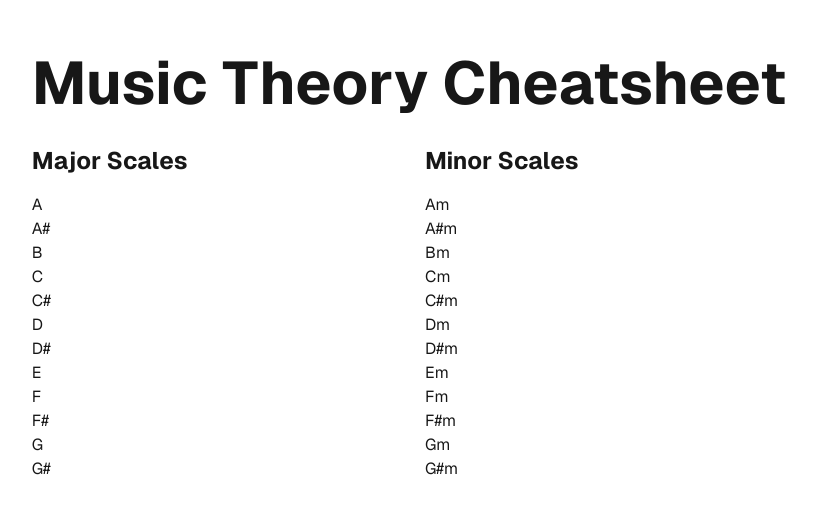
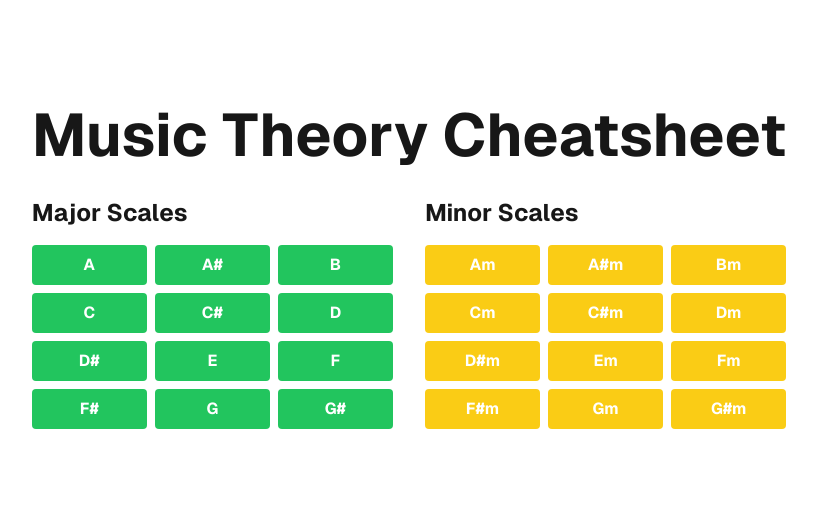
Before and after one commit to DimosthenisK/music-cheatsheet, a Next.js app: page / in a window 1280 px wide. Shown: the part 133-646 px from the top of the page, without its empty margins (231-1048 px from the left). Built offline with nearby package versions, Linux system fonts and the light colour scheme.

Commit message:
make index a button list

```diff
--- a/src/app/page.tsx
+++ b/src/app/page.tsx
@@ -9,23 +9,31 @@ export default function Home() {
         <div className="flex flex-row gap-8 w-full">
           <div className="flex flex-col gap-4 w-1/2">
             <div className="text-2xl font-bold">Major Scales</div>
-            <ul>
+            <div className="grid grid-cols-3 gap-2">
               {notes.map((note) => (
-              <li key={`major-${note}`}>
-                <Link href={`/${note.replace('#', 'sharp')}`}>{note}</Link>
-              </li>
+                <Link
+                  key={`major-${note}`}
+                  href={`/${note.replace('#', 'sharp')}`}
+                  className="bg-green-500 hover:bg-green-600 text-white font-bold py-2 px-4 rounded text-center transition duration-300 ease-in-out"
+                >
+                  {note}
+                </Link>
               ))}
-            </ul>
+            </div>
           </div>
           <div className="flex flex-col gap-4 w-1/2">
             <div className="text-2xl font-bold">Minor Scales</div>
-            <ul>
+            <div className="grid grid-cols-3 gap-2">
               {notes.map((note) => (
-              <li key={`minor-${note}`}>
-                <Link href={`/${note.replace('#', 'sharp')}m`}>{note}m</Link>
-              </li>
+                <Link
+                  key={`minor-${note}`}
+                  href={`/${note.replace('#', 'sharp')}m`}
+                  className="bg-yellow-400 hover:bg-yellow-500 text-white font-bold py-2 px-4 rounded text-center transition duration-300 ease-in-out"
+                >
+                  {note}m
+                </Link>
               ))}
-            </ul>
+            </div>
           </div>
         </div>
       </main>
```
